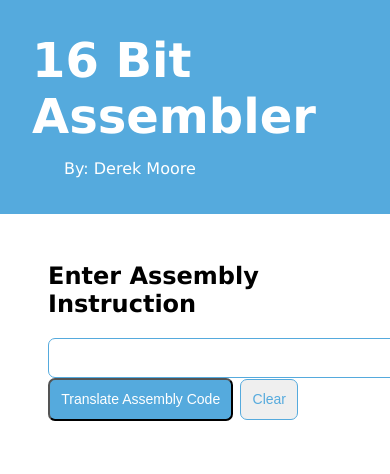
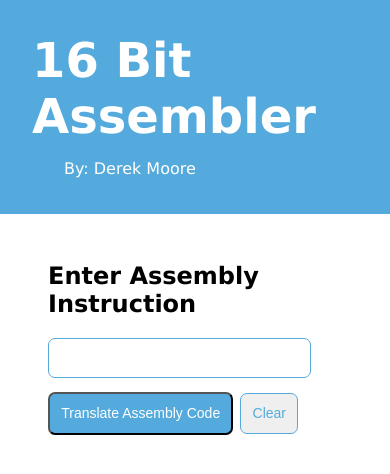
Before and after one commit to dmoore28/16BitAssembler, an Angular app: page / in a window 390 px wide. Shown: the top 474 px of the page. Built offline with nearby package versions, Linux system fonts and the light colour scheme.

Commit message:
made responsive

```diff
--- a/src/app/app.component.scss
+++ b/src/app/app.component.scss
@@ -3,6 +3,7 @@
   padding-bottom: 1em;
   padding-left: 1em;
   font-size: 2em;
+  width: 100%;
   background-color: #5ad;
   color: white;
 }
@@ -16,8 +17,10 @@ input {
   padding-top: 0.8em;
   padding-bottom: 0.8em;
   padding-left: 0.5em;
-  padding-right: 12em;
+  min-width: 6em;
+  width: 100%;
   border: 1px solid #5ad;
+  max-width: 18em;
   border-radius: 0.5em;
   margin-right: 1em;
   font-size: 14px;
@@ -34,6 +37,7 @@ h1 {
   border-radius: 0.5em;
   font-size: 14px;
   font-weight: 500;
+  margin-top: 1em;
 }
 
 .clear{
@@ -44,6 +48,7 @@ h1 {
   margin-left: 0.5em;
   font-size: 14px;
   font-weight: 500;
+  margin-top: 1em;
 }
 
 .invalid {
```
